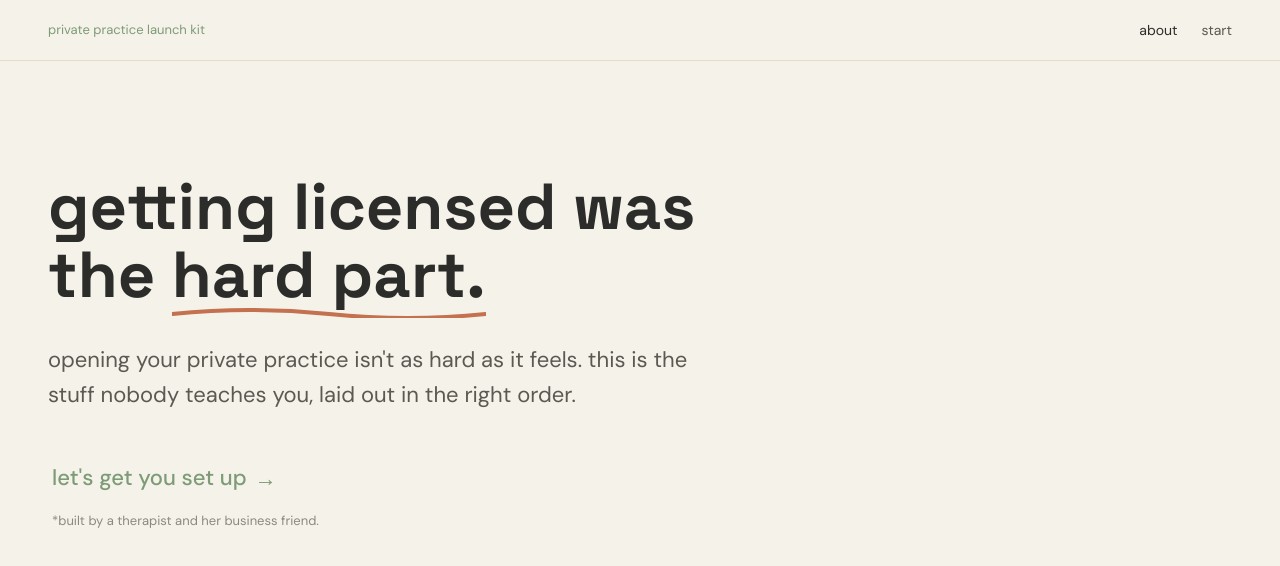
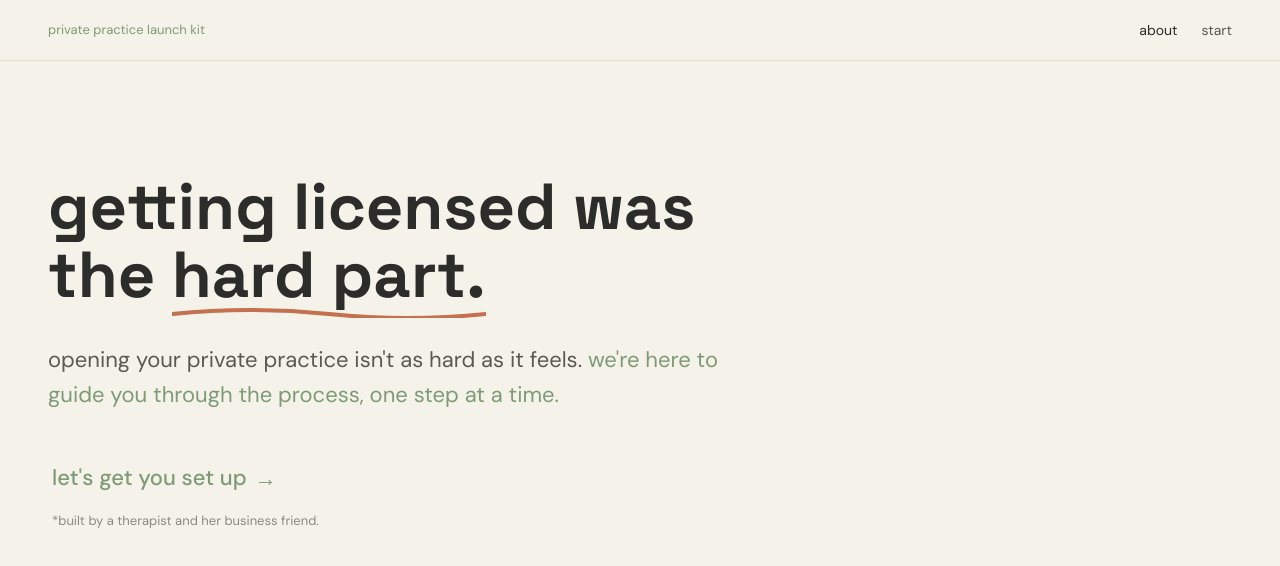
Before and after one commit to evepreston/launch, a React (Vite) app: page / in a window 1280 px wide. Shown: the top 566 px of the page. Built offline with nearby package versions, Linux system fonts and the light colour scheme.

Commit message:
Color second subheadline sentence sage green

```diff
--- a/src/components/CongratsScreen.tsx
+++ b/src/components/CongratsScreen.tsx
@@ -48,8 +48,10 @@ export default function CongratsScreen({ onContinue }: { onContinue: () => void
           </h1>
 
           <p className="text-[22px] text-[#5a5a52] leading-relaxed max-w-2xl mb-12">
-            opening your private practice isn't as hard as it feels. this is the stuff nobody
-            teaches you, laid out in the right order.
+            opening your private practice isn't as hard as it feels.{' '}
+            <span className="text-[#7d9b76]">
+              we're here to guide you through the process, one step at a time.
+            </span>
           </p>
 
           <button
```
